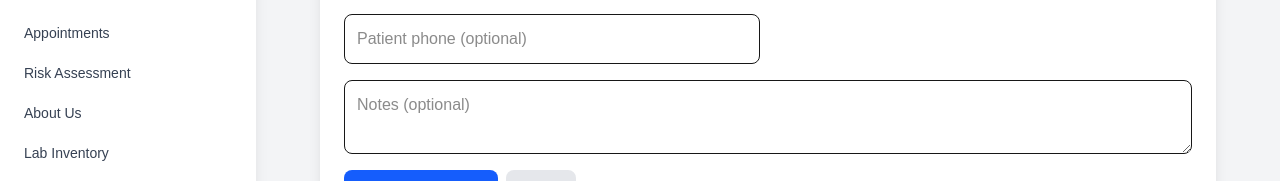
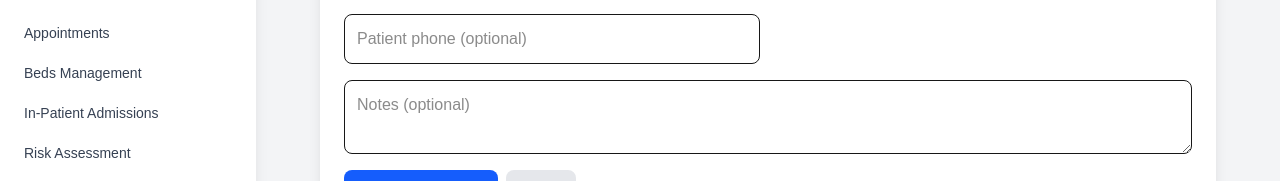
Before and after one commit to ravviraju/nextapp, a Next.js app: page /admin/appointments in a window 1280 px wide. Shown: the part 238-419 px from the top of the page. Built offline with nearby package versions, Linux system fonts and the light colour scheme; no server answers; the database is empty.

Commit message:
inpatients beds admin side

```diff
--- a/app/admin/layout.js
+++ b/app/admin/layout.js
@@ -105,6 +105,8 @@ export default function AdminLayout({ children }) {
           <NavItem href="/admin/specializations" label="Doctor Specializations" />
           <NavItem href="/admin/doctors" label="Doctors" />
           <NavItem href="/admin/appointments" label="Appointments" />
+          <NavItem href="/admin/beds" label="Beds Management" />
+          <NavItem href="/admin/inpatients" label="In-Patient Admissions" />
           <NavItem href="/admin/riskassessment" label="Risk Assessment" />
           <NavItem href="/admin/aboutus" label="About Us" />
           <NavItem href="/admin/lab-inventory" label="Lab Inventory" />
```
